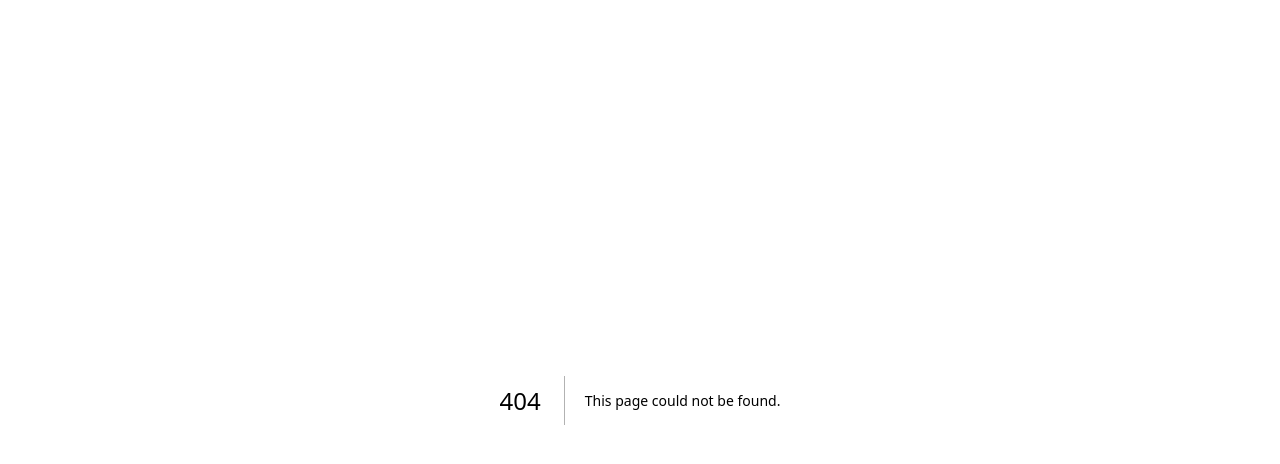
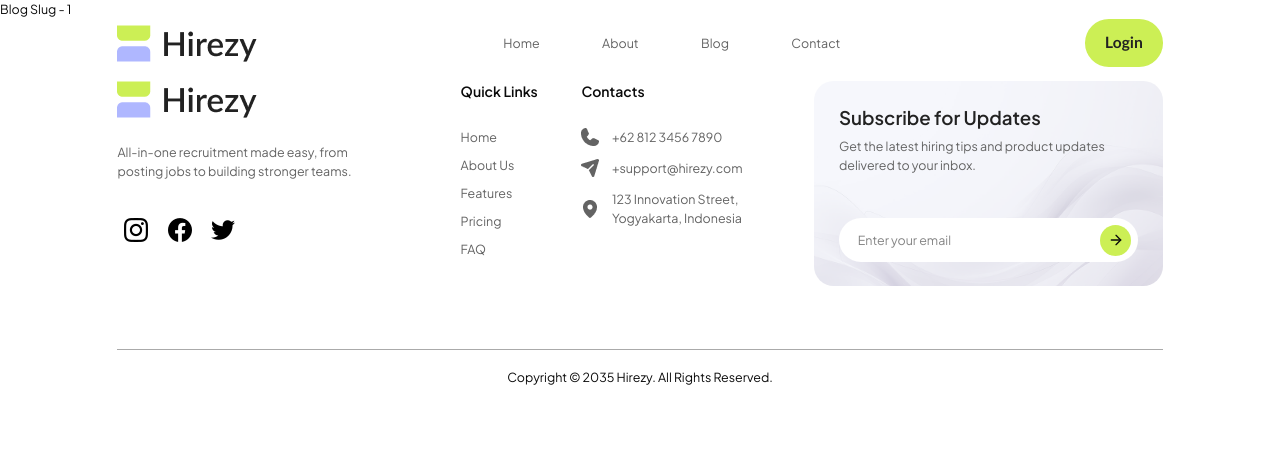
Before and after one commit to Bernardowert/project-hirezy, a Next.js app: page /blog/1 in a window 1280 px wide. Before the commit this address had no page. Shown: the top 464 px of the page. Built offline with nearby package versions, Linux system fonts and the light colour scheme; no server answers.

Commit message:
criando a pagina de detalhes do blog modular, criando o type dinamico do params

```diff
--- a/app/(auth)/login/formLogin.tsx
+++ b/app/(auth)/login/formLogin.tsx
@@ -4,7 +4,7 @@ import { Button } from "@/app/components/button";
 import { Eye, EyeOff, Lock, Mail } from "lucide-react";
 import Image from "next/image";
 import Link from "next/link";
-import { useState } from "react";
+import { startTransition, useState } from "react";
 
 
 import githubLogo from "@/app/assets/icons/github.png";
@@ -83,6 +83,8 @@ export function FormLogin(){
             email: payload.email,
             password: payload.password
         })
+
+
 
          if(error?.message === "Invalid login credentials") return toast.error("Invalid login credentials");
 
--- /dev/null
+++ b/app/(web)/blog/[slug]/page.tsx
@@ -0,0 +1,6 @@
+import { Slug } from "@/utils/types/slug.type";
+
+export default async function BlogSlug({params}:Slug) {
+    const {slug} = await params;
+    return <h1>Blog Slug - {slug}</h1>
+}
--- /dev/null
+++ b/utils/types/slug.type.ts
@@ -0,0 +1,3 @@
+export interface Slug{
+    params: Promise<{slug:string}>
+}
```
